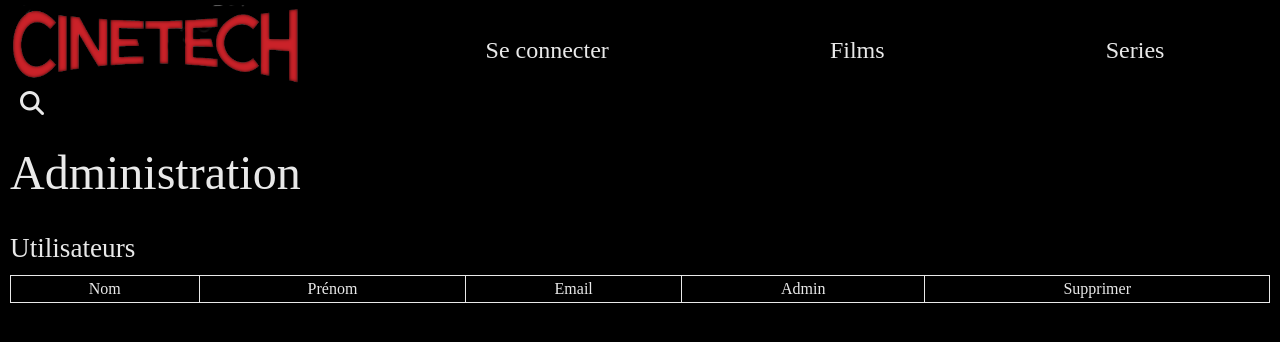
After one commit to alban-martinant-de-preneuf/cinetech, a PHP site: page /admin in a window 1280 px wide. The commit adds this page. Shown: the top 342 px of the page. Run offline with PHP 8.4, Linux system fonts and the light colour scheme; lists and menus that the app fills with data are empty; some libraries are stand-ins or nearby versions; some web fonts are replaced.

Commit message:
create admin page

```diff
--- a/index.php
+++ b/index.php
@@ -5,7 +5,7 @@
   use App\Controller\AuthController;
   use App\Controller\UserController;
   use App\Controller\CommentController;
-use App\Model\CommentModel;
+  use App\Model\CommentModel;
 
   session_start();
 
@@ -45,6 +45,11 @@ use App\Model\CommentModel;
   $router->map('GET', '/tvs', function () {
     $homeController = new HomeController();
     $homeController->getTvs();
+  });
+
+  $router->map('GET', '/admin', function () {
+    $homeController = new HomeController();
+    $homeController->getAdmin();
   });
 
   $router->map('GET', '/tvs/[i:id]', function ($id) {
--- a/public/css/style.css
+++ b/public/css/style.css
@@ -620,6 +620,21 @@ textarea {
     margin: 1% 5%;
 }
 
+/* panel admin */
+
+#user_table {
+    width: 100%;
+    border: 1px solid #e9e9e9;
+}
+
+#user_table td,
+#user_table th {
+    border: 1px solid #e9e9e9;
+    padding: 5px;
+}
+
+/* media queries */
+
 @media screen and (max-width: 1200px) and (min-width: 700px) {
     div#search_div {
         position: absolute;
--- a/src/Controller/HomeController.php
+++ b/src/Controller/HomeController.php
@@ -15,4 +15,8 @@ class HomeController
     function getTvs() {
         require_once('src/View/tvs.php');
     }
+
+    function getAdmin() {
+        require_once('src/View/admin.php');
+    }
 }
--- /dev/null
+++ b/src/View/admin.php
@@ -0,0 +1,36 @@
+<!DOCTYPE html>
+<html lang="fr">
+
+<head>
+    <meta charset="UTF-8">
+    <meta http-equiv="X-UA-Compatible" content="IE=edge">
+    <meta name="viewport" content="width=device-width, initial-scale=1.0">
+    <link rel="stylesheet" href="https://cdnjs.cloudflare.com/ajax/libs/font-awesome/6.2.0/css/all.min.css">
+    <link rel="stylesheet" href="/cinetech/public/css/reset.css">
+    <link rel="stylesheet" href="/cinetech/public/css/style.css">
+    <title>Cinetech administration</title>
+    <script type="module" src="/cinetech/public/js/header.js"></script>
+</head>
+
+<body>
+    <?php require_once('includes/header.php'); ?>
+
+    <main>
+        <div id="main_container">
+            <h1>Administration</h1>
+            <h2>Utilisateurs</h2>
+            <table id="user_table">
+                <tr>
+                    <th>Nom</th>
+                    <th>Prénom</th>
+                    <th>Email</th>
+                    <th>Admin</th>
+                    <th>Supprimer</th>
+                </tr>
+            </table>
+        </div>
+    </main>
+
+</body>
+
+</html>
```
